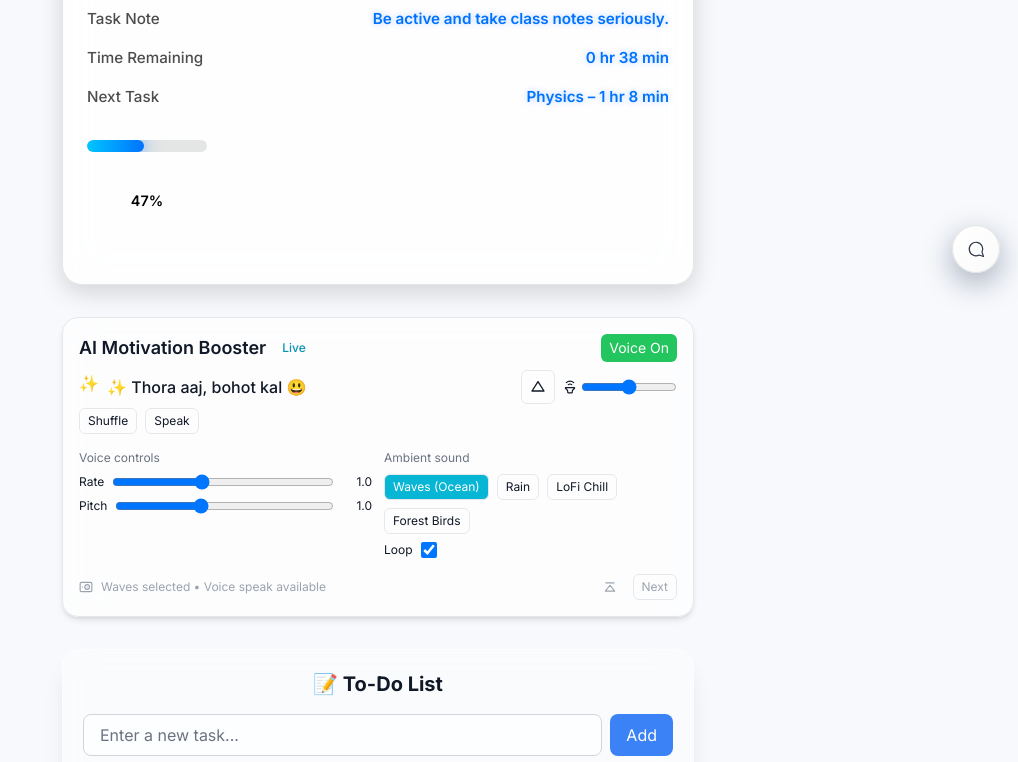
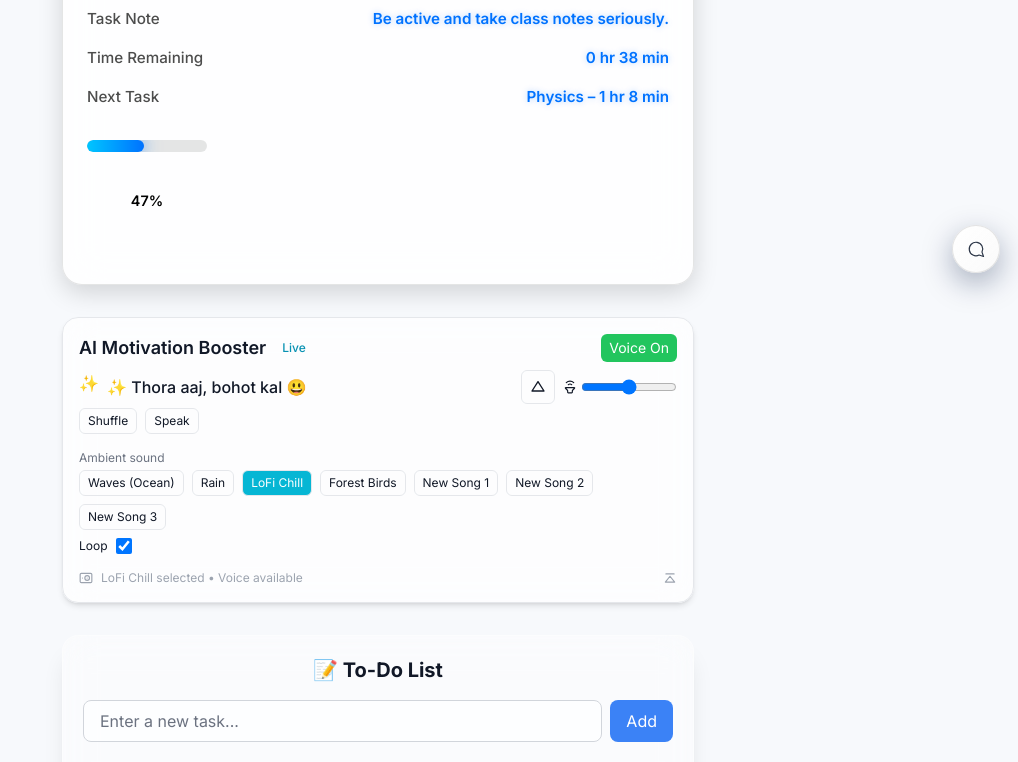
Before and after one commit to techai342/schoolwork, a React (Vite) app: page / in a window 1280 px wide. Shown: the part 509-1271 px from the top of the page, without its empty margins (262-1280 px from the left). Built offline with nearby package versions, Linux system fonts and the light colour scheme.

Commit message:
Update MotivationBooster.jsx

```diff
--- a/src/components/MotivationBooster.jsx
+++ b/src/components/MotivationBooster.jsx
@@ -6,17 +6,10 @@ import { Play, Pause, Volume2, Speaker, SkipForward } from "lucide-react";
  * MotivationBooster
  * - Random motivational message with emoji + subtle animation
  * - Text-to-Speech (voice speak)
- * - Audio player for Nature/LoFi sounds (waves default)
- *
- * Usage:
- * <MotivationBooster />
- *
- * Notes:
- * - Place sound files at /src/assets/sounds/ (waves.mp3, rain.mp3, lofi.mp3, forest.mp3)
- * - It respects theme via localStorage 'theme' (light/dark)
+ * - Audio player for Nature/LoFi sounds (waves, rain, lofi, forest, etc.)
  */
 export default function MotivationBooster() {
-  // theme detection (reads local storage periodically to stay in sync)
+  // Theme detection
   const [theme, setTheme] = useState(
     typeof window !== "undefined" ? localStorage.getItem("theme") || "light" : "light"
   );
@@ -30,18 +23,15 @@ export default function MotivationBooster() {
 
   const isDark = theme === "dark";
 
-  // pick a random quote on mount
+  // Pick a random quote on mount
   const [quoteIndex, setQuoteIndex] = useState(() =>
     Math.floor(Math.random() * motivations.length)
   );
 
-  // emoji pool (mixed calm + energetic)
-  const emojiPool = useMemo(
-    () => ["🌊", "☕", "🌿", "🔥", "💪", "✨", "🌟"],
-    []
-  );
+  // Emoji pool
+  const emojiPool = useMemo(() => ["🌊", "☕", "🌿", "🔥", "💪", "✨", "🌟"], []);
 
-  // compute message with a randomly chosen emoji
+  // Compute message
   const message = useMemo(() => {
     const q = motivations[quoteIndex] || "Aaj ka ek goal complete karo ✅";
     const e = emojiPool[Math.floor(Math.random() * emojiPool.length)];
@@ -51,37 +41,40 @@ export default function MotivationBooster() {
   // Speech (TTS) state
   const [speaking, setSpeaking] = useState(false);
   const [ttsEnabled, setTtsEnabled] = useState(true);
-  const [rate, setRate] = useState(1); // 0.5 - 2
-  const [pitch, setPitch] = useState(1); // 0 - 2
+  const [rate, setRate] = useState(1);
+  const [pitch, setPitch] = useState(1);
   const utterRef = useRef(null);
 
-  // Audio (nature/lofi) state
+  // Audio state
   const audioRef = useRef(null);
   const [audioPlaying, setAudioPlaying] = useState(false);
   const [volume, setVolume] = useState(0.5);
   const [loop, setLoop] = useState(true);
 
-  // available sound options (you may add files)
+  // ✅ Your sound options (you can add more later)
   const soundOptions = [
     { id: "waves", label: "Waves (Ocean)", src: "/src/assets/sounds/waves.mp3" },
     { id: "rain", label: "Rain", src: "/src/assets/sounds/rain.mp3" },
-    { id: "lofi", label: "LoFi Chill", src: "/src/assets/sounds/lofi.mp3" },
+    { id: "lofi", label: "LoFi Chill", src: "/src/assets/songs/lofi.mp3" },
     { id: "forest", label: "Forest Birds", src: "/src/assets/sounds/forest.mp3" },
+    // 🎵 Space for 3 more songs later
+    { id: "song2", label: "New Song 1", src: "/src/assets/songs/song2.mp3" },
+    { id: "song3", label: "New Song 2", src: "/src/assets/songs/song3.mp3" },
+    { id: "song4", label: "New Song 3", src: "/src/assets/songs/song4.mp3" },
   ];
-  const [soundId, setSoundId] = useState("waves");
+
+  const [soundId, setSoundId] = useState("lofi"); // default LoFi
   const currentSound = soundOptions.find((s) => s.id === soundId) || soundOptions[0];
 
-  // --- TTS functions ---
+  // --- TTS Functions ---
   const speak = (text) => {
     if (!("speechSynthesis" in window)) return;
-    window.speechSynthesis.cancel(); // stop any existing
+    window.speechSynthesis.cancel();
     const u = new SpeechSynthesisUtterance(text);
     u.rate = rate;
     u.pitch = pitch;
-    // choose a voice that is likely available; fallback to default
     const voices = window.speechSynthesis.getVoices();
     if (voices && voices.length) {
-      // prefer an english or default voice; you can fine-tune this
       u.voice = voices.find((v) => v.lang.startsWith("en")) || voices[0];
     }
     utterRef.current = u;
@@ -96,15 +89,13 @@ export default function MotivationBooster() {
     setSpeaking(false);
   };
 
-  // --- Audio player functions ---
+  // --- Audio Player Functions ---
   useEffect(() => {
-    // create audio element once
     audioRef.current = new Audio(currentSound.src);
     audioRef.current.loop = loop;
     audioRef.current.volume = volume;
     audioRef.current.preload = "auto";
 
-    // cleanup/replace on sound change
     return () => {
       if (audioRef.current) {
         audioRef.current.pause();
@@ -112,17 +103,14 @@ export default function MotivationBooster() {
         audioRef.current = null;
       }
     };
-    // eslint-disable-next-line react-hooks/exhaustive-deps
   }, [soundId]);
 
   useEffect(() => {
-    if (!audioRef.current) return;
-    audioRef.current.volume = volume;
+    if (audioRef.current) audioRef.current.volume = volume;
   }, [volume]);
 
   useEffect(() => {
-    if (!audioRef.current) return;
-    audioRef.current.loop = loop;
+    if (audioRef.current) audioRef.current.loop = loop;
   }, [loop]);
 
   const toggleAudio = async () => {
@@ -140,88 +128,62 @@ export default function MotivationBooster() {
         setAudioPlaying(true);
       }
     } catch (err) {
-      // autoplay can be blocked — user must interact
       console.warn("Audio play failed (user interaction may be required).", err);
     }
   };
 
-  // stop audio & speech on unmount
   useEffect(() => {
     return () => {
-      if (audioRef.current) {
-        audioRef.current.pause();
-      }
-      if ("speechSynthesis" in window) {
-        window.speechSynthesis.cancel();
-      }
+      if (audioRef.current) audioRef.current.pause();
+      if ("speechSynthesis" in window) window.speechSynthesis.cancel();
     };
   }, []);
 
-  // regenerate quote manually
   const shuffleQuote = () => {
     setQuoteIndex((prev) => {
       let next = Math.floor(Math.random() * motivations.length);
-      // avoid same index if possible
       if (motivations.length > 1 && next === prev) next = (prev + 1) % motivations.length;
       return next;
     });
   };
 
-  // speak current message
   const speakCurrent = () => {
     if (!ttsEnabled) return;
     speak(message);
   };
 
-  // theme-aware classes
+  // Theme colors
   const cardBg = isDark ? "bg-white/6 border-white/10" : "bg-white/70 border-gray-200";
   const textColor = isDark ? "text-gray-100" : "text-gray-900";
   const accent = isDark ? "text-yellow-300" : "text-cyan-600";
-  const small = "text-sm";
 
   return (
     <div className={`p-4 rounded-2xl border backdrop-blur-lg shadow-md ${cardBg} ${textColor} relative overflow-hidden`}>
-      {/* header */}
+      {/* Header */}
       <div className="flex items-start justify-between gap-3">
         <div>
           <div className="flex items-center gap-2">
             <h3 className="text-lg font-semibold">AI Motivation Booster</h3>
-            <span className={`px-2 py-0.5 rounded-md text-xs font-medium ${accent} bg-clip-padding`} aria-hidden>
-              Live
-            </span>
+            <span className={`px-2 py-0.5 rounded-md text-xs font-medium ${accent}`}>Live</span>
           </div>
 
-          {/* message */}
           <div className="mt-3">
-            <p
-              className="text-base font-medium leading-relaxed animate-fadeIn"
-              style={{ willChange: "transform, opacity" }}
-            >
-              <span className="inline-block mr-2 transform transition-transform duration-700 hover:scale-110">
-                {/* animated emoji */}
+            <p className="text-base font-medium leading-relaxed animate-fadeIn">
               <span className="inline-block animate-bounce">{emojiPool[quoteIndex % emojiPool.length]}</span>
-              </span>
-              <span className="mr-2">{message}</span>
+              <span className="ml-2">{message}</span>
             </p>
 
             <div className="mt-2 flex items-center gap-2">
               <button
-                onClick={() => {
-                  shuffleQuote();
-                }}
+                onClick={shuffleQuote}
                 className="text-xs px-2 py-1 rounded-md border transition hover:scale-105"
-                aria-label="Shuffle quote"
-                title="Shuffle quote"
               >
                 Shuffle
               </button>
-
               <button
                 onClick={speakCurrent}
                 disabled={!ttsEnabled}
                 className="text-xs px-2 py-1 rounded-md border transition hover:scale-105"
-                aria-label="Speak quote"
-                title="Speak quote"
               >
                 Speak
               </button>
@@ -229,38 +191,29 @@ export default function MotivationBooster() {
           </div>
         </div>
 
-        {/* controls */}
+        {/* Controls */}
         <div className="flex flex-col items-end gap-2">
-          <div className="flex items-center gap-2">
           <button
             onClick={() => {
               setTtsEnabled((s) => !s);
               if (ttsEnabled) stopSpeak();
             }}
             className={`px-2 py-1 rounded-md text-sm transition ${ttsEnabled ? "bg-green-500 text-white" : "bg-gray-200"}`}
-              aria-pressed={ttsEnabled}
-              aria-label="Toggle voice speak"
           >
             {ttsEnabled ? "Voice On" : "Voice Off"}
           </button>
-          </div>
 
-          {/* audio toggle */}
           <div className="flex items-center gap-2">
             <button
               onClick={toggleAudio}
               className="p-2 rounded-md border transition hover:scale-105"
-              aria-pressed={audioPlaying}
-              aria-label="Toggle ambient audio"
               title={audioPlaying ? "Pause audio" : "Play audio"}
             >
               {audioPlaying ? <Pause size={16} /> : <Play size={16} />}
             </button>
-
             <div className="flex items-center gap-1">
               <Volume2 size={14} />
               <input
-                aria-label="Audio volume"
                 type="range"
                 min="0"
                 max="1"
@@ -274,63 +227,25 @@ export default function MotivationBooster() {
         </div>
       </div>
 
-      {/* advanced controls */}
-      <div className="mt-4 grid grid-cols-1 sm:grid-cols-2 gap-3">
-        <div className="space-y-2">
-          <label className="block text-xs text-gray-500">Voice controls</label>
-          <div className="flex items-center gap-2">
-            <label className="text-xs">Rate</label>
-            <input
-              type="range"
-              min="0.6"
-              max="1.6"
-              step="0.1"
-              value={rate}
-              onChange={(e) => setRate(parseFloat(e.target.value))}
-              className="w-full"
-            />
-            <span className="text-xs w-10 text-right">{rate.toFixed(1)}</span>
-          </div>
-
-          <div className="flex items-center gap-2">
-            <label className="text-xs">Pitch</label>
-            <input
-              type="range"
-              min="0.5"
-              max="1.8"
-              step="0.1"
-              value={pitch}
-              onChange={(e) => setPitch(parseFloat(e.target.value))}
-              className="w-full"
-            />
-            <span className="text-xs w-10 text-right">{pitch.toFixed(1)}</span>
-          </div>
-        </div>
-
-        <div className="space-y-2">
-          <label className="block text-xs text-gray-500">Ambient sound</label>
-          <div className="flex items-center gap-2 flex-wrap">
+      {/* Sound Selection */}
+      <div className="mt-4">
+        <label className="block text-xs text-gray-500 mb-1">Ambient sound</label>
+        <div className="flex flex-wrap gap-2">
           {soundOptions.map((s) => (
             <button
               key={s.id}
               onClick={() => {
                 setSoundId(s.id);
-                  // replace audio element with new source and optionally auto-play
                 if (audioRef.current) {
                   audioRef.current.pause();
                   audioRef.current.src = s.src;
                   audioRef.current.load();
                   if (audioPlaying) audioRef.current.play().catch(() => {});
-                  } else {
-                    audioRef.current = new Audio(s.src);
-                    audioRef.current.loop = loop;
-                    audioRef.current.volume = volume;
                 }
               }}
               className={`text-xs px-2 py-1 rounded-md border transition ${
                 soundId === s.id ? "bg-cyan-500 text-white" : ""
               }`}
-                aria-pressed={soundId === s.id}
             >
               {s.label}
             </button>
@@ -343,21 +258,17 @@ export default function MotivationBooster() {
             type="checkbox"
             checked={loop}
             onChange={(e) => setLoop(e.target.checked)}
-              aria-label="Loop ambient sound"
             className="h-4 w-4"
           />
         </div>
       </div>
-      </div>
 
-      {/* small footer */}
+      {/* Footer */}
       <div className="mt-4 flex items-center justify-between text-xs text-gray-400">
         <div className="flex items-center gap-2">
           <Speaker size={14} />
-          <span>Waves selected • Voice speak available</span>
+          <span>{currentSound.label} selected • Voice available</span>
         </div>
-
-        <div className="flex items-center gap-2">
         <SkipForward
           size={14}
           className="cursor-pointer"
@@ -366,28 +277,18 @@ export default function MotivationBooster() {
             if (ttsEnabled) speak(message);
           }}
           title="Next quote + speak"
-            role="button"
         />
-          <button
-            onClick={() => {
-              shuffleQuote();
-            }}
-            className="ml-2 text-xs px-2 py-1 rounded-md border"
-          >
-            Next
-          </button>
-        </div>
       </div>
 
-      {/* small animations */}
+      {/* Small animations */}
       <style>{`
         @keyframes fadeIn { from { opacity: 0; transform: translateY(6px);} to { opacity: 1; transform: translateY(0);} }
         .animate-fadeIn { animation: fadeIn 420ms ease both; }
-        .animate-bounce { animation: bounce 1500ms infinite; }
         @keyframes bounce {
           0%,100% { transform: translateY(0); }
           50% { transform: translateY(-6px); }
         }
+        .animate-bounce { animation: bounce 1500ms infinite; }
       `}</style>
     </div>
   );
```
Lines whose indentation alone changed are shown as unchanged.
